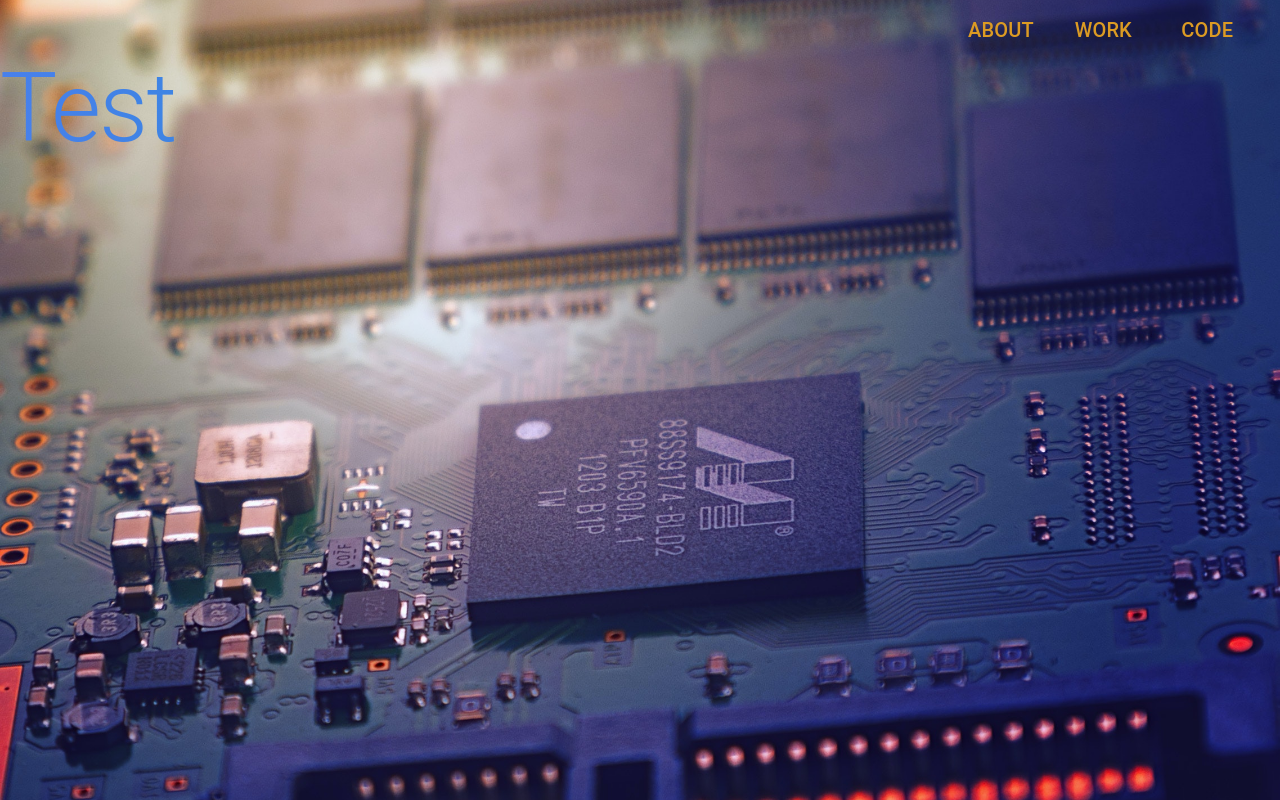
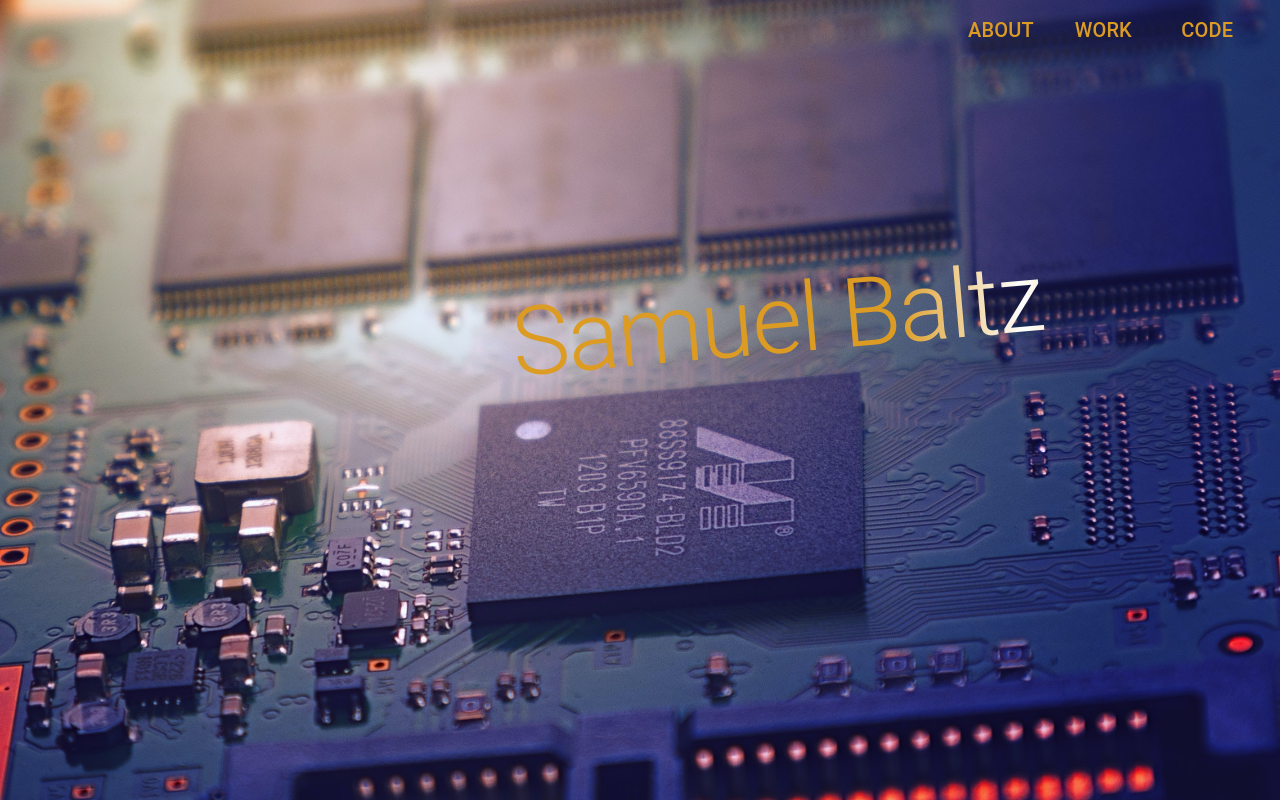
Before and after one commit to SABaltz/showcase, a React (Create React App) app: page / in a window 1280 px wide. Built offline with nearby package versions, Linux system fonts and the light colour scheme.

Commit message:
Add in keyframes animation

```diff
--- a/src/components/HomePage.tsx
+++ b/src/components/HomePage.tsx
@@ -1,10 +1,22 @@
-import React from "react";
-import {Box, Button, Grid, Typography} from "@mui/material";
+import React, {useEffect, useState} from "react";
+import {Box, Button, Grid, keyframes, Typography} from "@mui/material";
 
 let image = require('../static/background3.jpg')
 export default function HomePage() {
+
+    const [animationPlayState, setAnimationPlayState] = useState(true);
+
+    useEffect(() => {
+        const interval = setInterval(() => setAnimationPlayState((prevState) => !prevState), 1500)
+        return () => clearInterval(interval);
+    }, []);
+
     let navOptions = ['About', 'Work', 'Code'].reverse()
-
+    let rainbowAnimation = keyframes`
+      to {
+        background-position: 4500vh;
+      }
+    `;
     return (
         <Box
             sx={{
@@ -18,9 +30,6 @@ export default function HomePage() {
 
             <Grid container sx={{paddingTop: '.5rem'}}>
                 <Grid item xs={9}>
-                    {/*<Typography variant="h5" component="div" sx={{flexGrow: 1, paddingLeft: '1rem', color: '#1849a8'}}>*/}
-                    {/*    Samuel Baltz*/}
-                    {/*</Typography>*/}
                 </Grid>
                 <Grid item xs={3}>
                     <Grid container direction="row-reverse">
@@ -38,12 +47,20 @@ export default function HomePage() {
                 </Grid>
             </Grid>
 
-            {/*<Typography variant={'h1'} sx={{textColor: 'linear-gradient(to right, #4880EC, #019CAD)'}}>Test</Typography>*/}
-            <Typography variant={'h1'} sx={{
-                backgroundImage: `-webkit-linear-gradient(0deg, #4880EC, #019CAD)`,
-                WebkitBackgroundClip: "text",
-                WebkitTextFillColor: "transparent"
-            }}>Test</Typography>
+            <Typography
+                variant="h1"
+                sx={{
+                    marginTop: '14rem',
+                    transform: 'rotate(-5deg)',
+                    paddingLeft: '32rem',
+                    backgroundImage: `linear-gradient(to right, #dc9b23, #dc9b23,#dc9b23,#dc9b23,#dc9b23,#dc9b23,#dc9b23,#dc9b23,#ffffff,#dc9b23 ,#dc9b23);`,
+                    WebkitBackgroundClip: "text",
+                    WebkitTextFillColor: "transparent",
+                    animation: `${animationPlayState ? rainbowAnimation : ''} 35s linear infinite`
+                }}
+            >
+                Samuel Baltz
+            </Typography>
         </Box>
     )
 }
```
